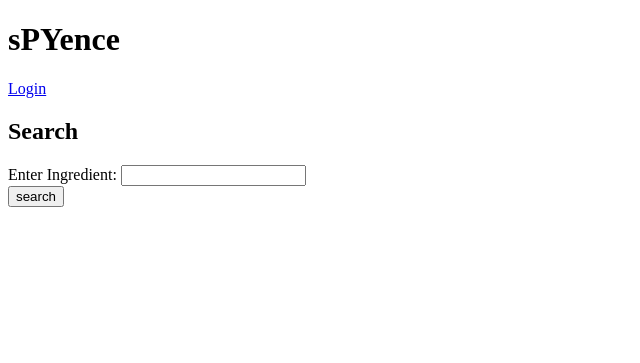
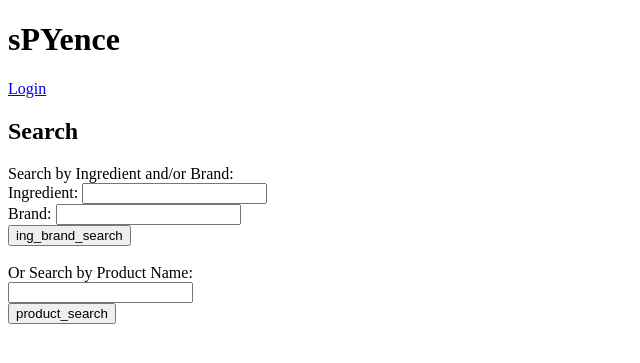
Before and after one commit to agstaples/hackbright-skincare, a Flask app: page /search in a window 1280 px wide. Shown: the top 363 px of the page, without its empty margins (0-640 px from the left). Run offline with Flask 2, Linux system fonts and the light colour scheme.

Commit message:
search by brand, ingredient, and product all work individually. debugging search by brand/ingredient

```diff
--- a/server.py
+++ b/server.py
@@ -7,6 +7,7 @@ from flask_debugtoolbar import DebugToolbarExtension
 
 from model import connect_to_db, db, Product, Product_Ingredient, Ingredient, User, Flag, Ingredient_Flag, Category
 
+from werkzeug.exceptions import BadRequestKeyError
 
 app = Flask(__name__)
 
@@ -100,40 +101,72 @@ def show_product_search():
 
     return render_template("search.html")
 
-    # simple search page that has different functional layouts:
-        # search by ingredient
-        # search by brand
-        # search by product
-        # search by category
-        # search by some combination
-        # results show as list with visual composition of results by flag
-
 
 @app.route("/search", methods=["POST"])
 def process_product_search():
     """Processes search"""
 
-    user_search = request.form["user_search"]
-    session["search"] = user_search
+    if request.form["submit_btn"] == "ing_brand_search":
+        user_ingredient_search = request.form["user_ingredient_search"]
+        session["ingredient_search"] = user_ingredient_search
+        user_brand_search = request.form["user_brand_search"]
+        session["brand_search"] = user_brand_search
+        session["product_search"] = ""
+    elif request.form["submit_btn"] == "product_search":
+        user_product_search = request.form["user_product_search"]
+        session["product_search"] = user_product_search
+        session["ingredient_search"] = ""
+        session["brand_search"] = ""
 
     return redirect("/search_results")
-
 
 @app.route("/search_results")
 def show_search_results():
     """show search results"""
 
-    user_search = session["search"]
-    ingredient = Ingredient.query.filter_by(ing_name=user_search).first()
-    products = Product_Ingredient.query.filter_by(ingredient_id=ingredient.ingredient_id).all()
-    product_ids = []
-    for product in products:
-        product_ids.append(product.product_id)
-    product_results = Product.query.filter(Product.product_id.in_(product_ids))
-    # search = Product.query.filter_by(Ingredient.ing_name==user_search)
-    return render_template("search_results.html",
-                           user_search=user_search,
-                           product_results=product_results)
+    user_ingredient_search = session["ingredient_search"]
+    user_brand_search = session["brand_search"]
+    user_product_search = session["product_search"]
+
+    if user_ingredient_search != "":
+        ingredient = Ingredient.query.filter_by(ing_name=user_ingredient_search).first()
+        products = Product_Ingredient.query.filter_by(ingredient_id=ingredient.ingredient_id).all()
+        product_ids = []
+        for product in products:
+            product_ids.append(product.product_id)
+        ingredient_products = Product.query.filter(Product.product_id.in_(product_ids))
+
+    if user_brand_search != "":
+        brand_products = Product.query.filter_by(brand=user_brand_search).all()
+
+    if user_product_search != "":
+        response = Product.query.filter_by(pr_name=user_product_search).all()
+        return render_template("search_results.html",
+                               response=response)
+
+    if user_ingredient_search != "" and user_brand_search == "":
+        response = ingredient_products
+        return render_template("search_results.html",
+                               response=response)
+    elif user_brand_search != "" and user_ingredient_search == "":
+        response = brand_products
+        return render_template("search_results.html",
+                               response=response)
+    elif user_brand_search != "" and user_ingredient_search != "":
+        brand_ingredient_match_products = []
+        for product in ingredient_products:
+            if product.brand == user_brand_search:
+                brand_ingredient_match_products.append(product)
+            if len(brand_ingredient_match_products) > 0:
+                response = brand_ingredient_match_products
+                return render_template("search_results.html",
+                                       response=response)
+            else:
+                flash("It doesn't look like there are any products by that brand that include that ingredient. Try searching just by brand or ingredient.")
+                return redirect("/search")
+    else:
+        flash("It doesn't look like those were valid entries, please try again.")
+        return redirect("/search")
 
 
 @app.route("/user_flag")
--- a/templates/search.html
+++ b/templates/search.html
@@ -4,13 +4,25 @@
     <h2>Search</h2>
     <form action="/search" method="POST">
         <div>
-            <label>Enter Ingredient:
-                <input type="text" name="user_search">
+            <label>Search by Ingredient and/or Brand:<br>
+                Ingredient: <input type="text" name="user_ingredient_search"><br>
+                Brand: <input type="text" name="user_brand_search">
+            </label>
+        </div>
+        <div>
+            <input type="submit" name="submit_btn" value="ing_brand_search"><br><br>
+        </div>
+    </form>
+
+    <form action="/search" method="POST">
+        <div>
+            <label>Or Search by Product Name:<br>
+                <input type="text" name="user_product_search"><br>
             </label>
         </div>
 
         <div>
-            <input type="submit" value="search">
+            <input type="submit" name="submit_btn" value="product_search">
         </div>
     </form>
 
--- a/templates/search_results.html
+++ b/templates/search_results.html
@@ -4,8 +4,8 @@
     <h2>Search Results</h2>
     <table>
     <tbody>
-        {% for product in product_results %}
-            {{ product.pr_name }}<br>
+        {% for product in response %}
+            {{ product.brand }}: {{ product.pr_name }}<br>
         {% endfor %}
     </tbody>
     </table>
```
Also changed, not shown: model.py (+21 -21 lines).
